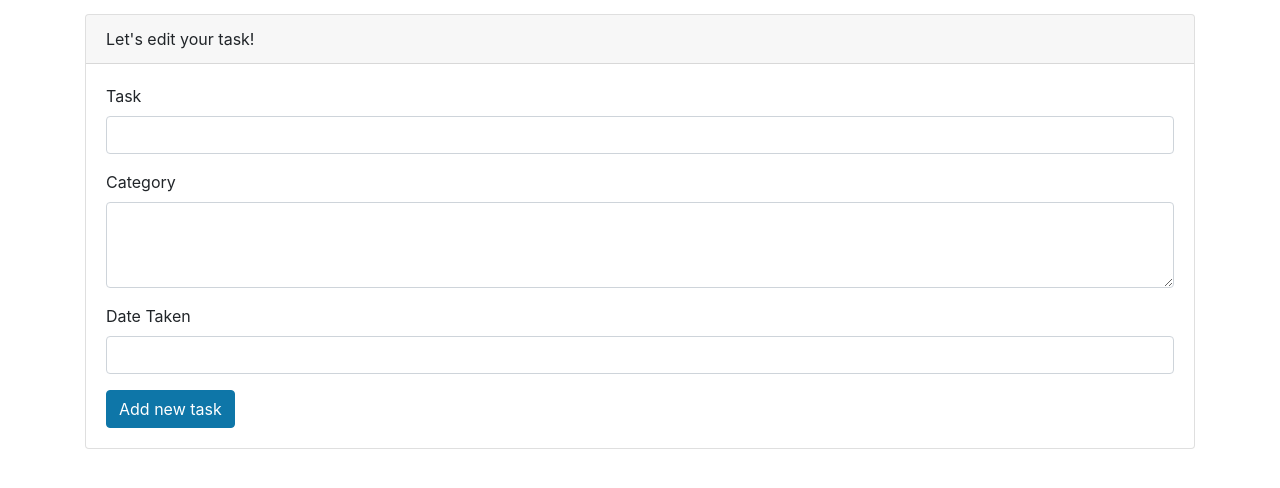
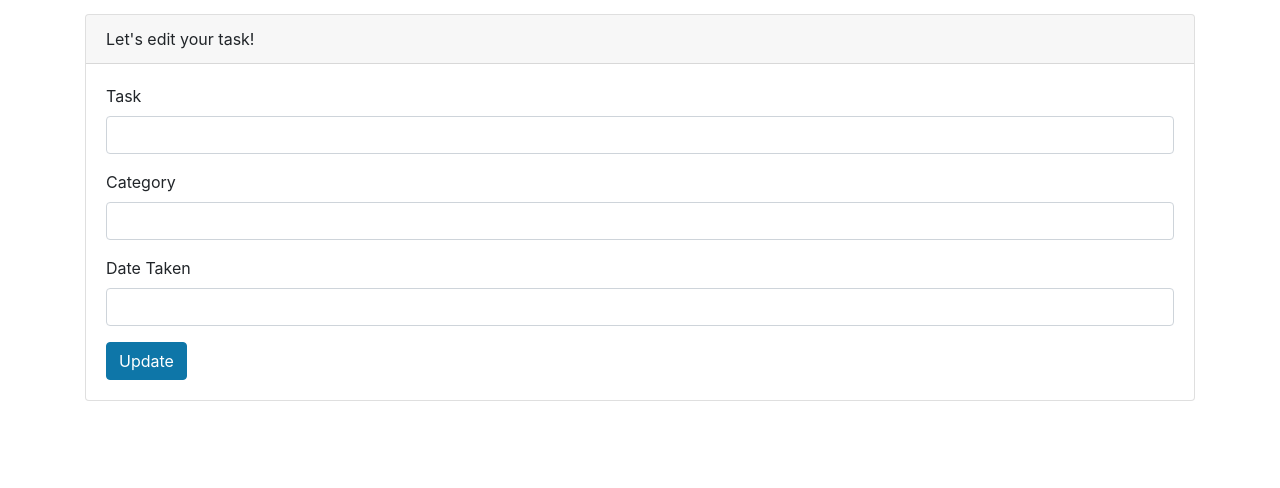
Before and after one commit to phandb/FullStack-FastAPI-TrainingRecords, a FastAPI app: page /tasks/edit-task/1 in a window 1280 px wide. Shown: the part 56-544 px from the top of the page. Run offline with FastAPI, Linux system fonts and the light colour scheme; data that the repository does not hold is empty; some libraries are stand-ins or nearby versions.

Commit message:
Edit Task API Full Stack

```diff
--- a/routers/tasks.py
+++ b/routers/tasks.py
@@ -38,7 +38,6 @@ def get_db():
 # ---------- Rebuild Entire API for full stack project-----------
 @router.get("/", response_class=HTMLResponse)
 async def read_all_by_user(request: Request, db: Session = Depends(get_db)):
-
     tasks = db.query(models.Tasks).filter(models.Tasks.owner_id == 1).all()
     return templates.TemplateResponse("home.html", {"request": request, "tasks": tasks})
 
@@ -52,13 +51,14 @@ async def add_new_task(request: Request):
 # process form in add-task.html
 @router.post("/add-task", response_class=HTMLResponse)
 async def create_task(request: Request,
-                      task_name: str = Form(...),
+                      name: str = Form(...),
                       category: str = Form(...),
                       db: Session = Depends(get_db)):
+    #  The parameters must be matched to the name field of the form in add-task.html
 
     task_model = models.Tasks()
 
-    task_model.task_name = task_name
+    task_model.task_name = name
     task_model.category = category
     task_model.date_taken = datetime.utcnow()
     task_model.owner_id = 1
@@ -70,8 +70,28 @@ async def create_task(request: Request,
 
 
 @router.get("/edit-task/{task_id}", response_class=HTMLResponse)
-async def edit_task(request: Request):
-    return templates.TemplateResponse("edit-task.html", {"request": request})
+async def edit_task(request: Request, task_id: int, db: Session = Depends(get_db)):
+    task = db.query(models.Tasks).filter(models.Tasks.id == task_id).first()
+
+    return templates.TemplateResponse("edit-task.html", {"request": request, "task": task})
+
+
+@router.post("/edit-task/{task_id}", response_class=HTMLResponse)
+async def edit_task_commit(request: Request, task_id: int,
+                           name: str = Form(...),
+                           category: str = Form(...),
+                           date_taken: datetime = Form(...),
+                           db: Session = Depends(get_db)):
+    task_model = db.query(models.Tasks).filter(models.Tasks.id == task_id).first()
+
+    task_model.task_name = name
+    task_model.category = category
+    task_model.date_taken = date_taken
+
+    db.add(task_model)
+    db.commit()
+
+    return RedirectResponse(url="/tasks", status_code=status.HTTP_302_FOUND)
 
 
 # -----------------------------------------------------
--- a/templates/edit-task.html
+++ b/templates/edit-task.html
@@ -6,23 +6,27 @@
              Let's edit your task!
         </div>
         <div class="card-body">
-            <form>
+            <form methos="POST">
                 <div class="form-group">
                     <label>Task</label>
                     <input type="text" class="form-control" name="task"
+                           value="{{task.task_name}}"
                            required>
                 </div>
                 <div class="form-group">
                     <label>Category</label>
-                    <textarea class="form-control"rows="3" name="category"
-                              required></textarea>
+                    <input type="text" class="form-control" name="category"
+                                value="{{task.category}}"
+                              required>
+
+                    </input>
                 </div>
                 <div class="form-group">
                     <label>Date Taken</label>
-                    <input class="form-control" name="date-taken">
+                    <input class="form-control" name="date-taken" value="{{task.date_taken}}">
 
                 </div>
-                <button type="submit" class="btn btn-primary">Add new task</button>
+                <button type="submit" class="btn btn-primary">Update</button>
             </form>
         </div>
     </div>
--- a/templates/home.html
+++ b/templates/home.html
@@ -31,7 +31,7 @@
                       <td>{{ task.date_taken }} </td>
                       <td>
                           <button type="button" class="btn btn-success">Complete</button>
-                          <button onclick="window.location.href='edit-task/{task.id}'"
+                          <button onclick="window.location.href='edit-task/{{task.id}}'"
                                   type="button" class="btn btn-info">
                               Edit
                           </button>
```
Also changed, not shown: templates/add-task.html (+4 -4 lines).
